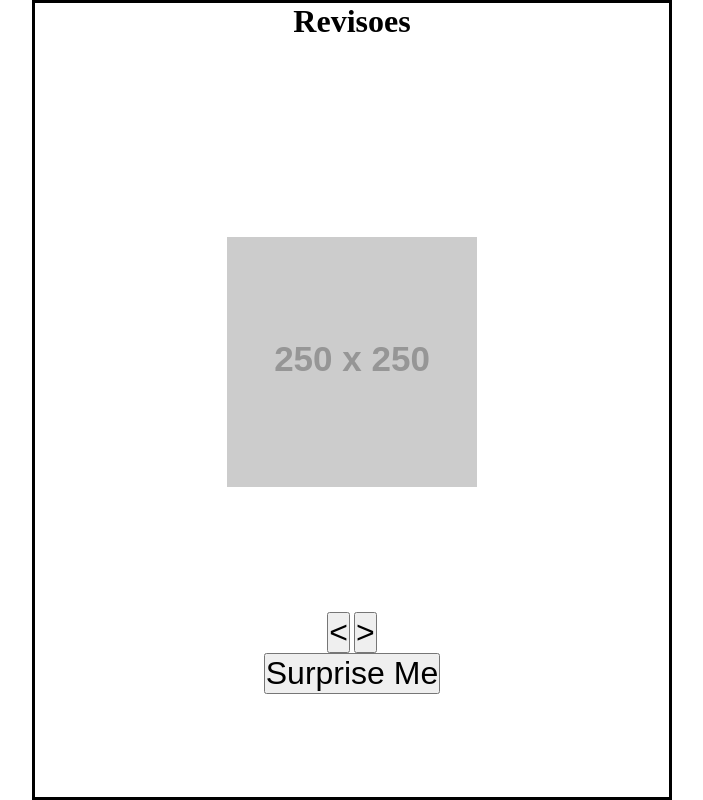
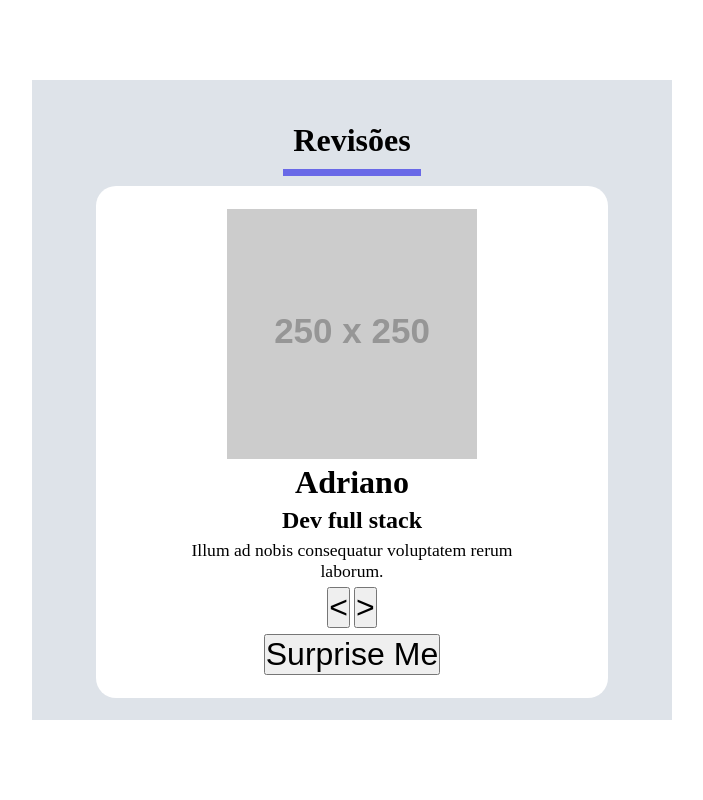
Before and after one commit to MiguelRaveli/carrossel-de-revis-es, a plain HTML site: page index.html in a window 1280 px wide. Both pictures are taken after a click on the button "Surprise Me". Shown: the whole page, without its empty margins (288-991 px from the left). Drawn offline with Linux system fonts and the light colour scheme; placeholder pictures from the web are drawn by us.

Commit message:
update all

```diff
--- a/index.html
+++ b/index.html
@@ -4,58 +4,11 @@
     <meta charset="UTF-8" />
     <meta name="viewport" content="width=device-width, initial-scale=1.0" />
     <title>carrossel de revisões</title>
+    <link rel="stylesheet" href="style.css">
   </head>
   <body>
-    <style>
-      * {
-        margin: 0;
-        padding: 0;
-        box-sizing: border-box;
-      }
-
-      body {
-        width: 100vw;
-        height: 100vh;
-        display: flex;
-        justify-content: center;
-        align-items: center;
-      }
-
-      main {
-        display: flex;
-        flex-direction: column;
-        justify-content: center;
-        align-items: center;
-        width: 50%;
-        height: 100%;
-        border: solid;
-      }
-
-      h1 {
-        font-size: 2em;
-        width: 100%;
-        height: 20%;
-        text-align: center;
-      }
-
-      .container-01 {
-        width: 100%;
-        height: 100%;
-        padding: 20px;
-        display: flex;
-        flex-direction: column;
-        justify-content: center;
-        align-items: center;
-      }
-      button {
-        font-size: 2em;
-      }
-      p {
-        width: 50%;
-      }
-    </style>
     <main>
-      <h1>Revisoes</h1>
+      <h1 id="titleApp">Revisões</h1>
       <div class="container-01">
         <img src="https://placehold.co/250x250" alt="" />
         <h1 id="title"></h1>
@@ -65,52 +18,9 @@
           <button class="btn previous"><</button>
           <button class="btn next">></button>
         </div>
-        <button>Surprise Me</button>
+        <button class="btn surpriseMe">Surprise Me</button>
       </div>
     </main>
-    <script>
-      const people = [
-        {
-          title: "Miguel",
-          subtitle: "Dev Frontend",
-          para: "Lorem ipsum dolor sit amet consectetur adipisicing elit. Asperiores officiis labore facere velit quas! Eos tempore, iure ullam delectus atque eveniet quae inventore illum ad nobis consequatur voluptatem rerum laborum.",
-        },
-        {
-          title: "Matheus",
-          subtitle: "Dev backend",
-          para: "Labore facere velit quas! Eos tempore, iure ullam delectus atque eveniet quae inventore illum ad nobis consequatur voluptatem rerum laborum.",
-        },
-        {
-          title: "Adriano",
-          subtitle: "Dev full stack",
-          para: "Illum ad nobis consequatur voluptatem rerum laborum.",
-        },
-      ];
-      const btns = document.querySelectorAll(".btn");
-      const paragraph = document.querySelector("#paragraph");
-      const title = document.querySelector("#title");
-      const subtitle = document.querySelector("#subtitle");
-
-      const info = (page) => {
-        title.textContent = people[page].title;
-        subtitle.textContent = people[page].subtitle;
-        paragraph.textContent = people[page].para;
-      };
-      let page = 0;
-      btns.forEach((btn) => {
-        btn.addEventListener("click", (e) => {
-          const styles = e.currentTarget.classList;
-          if (styles.contains("next")) {
-            if(page === people.length){
-
-            }
-            page++;
-          } else if (styles.contains("previous")) {
-            page--;
-          }
-          info(page);
-        });
-      });
-    </script>
+<script src="main.js"></script>
   </body>
 </html>
--- /dev/null
+++ b/main.js
@@ -0,0 +1,54 @@
+const people = [
+  {
+    title: "Miguel",
+    subtitle: "Dev Frontend",
+    para: "Lorem ipsum dolor sit amet consectetur adipisicing elit. Asperiores officiis labore facere velit quas! Eos tempore, iure ullam delectus atque eveniet quae inventore illum ad nobis consequatur voluptatem rerum laborum.",
+  },
+  {
+    title: "Matheus",
+    subtitle: "Dev backend",
+    para: "Labore facere velit quas! Eos tempore, iure ullam delectus atque eveniet quae inventore illum ad nobis consequatur voluptatem rerum laborum.",
+  },
+  {
+    title: "Adriano",
+    subtitle: "Dev full stack",
+    para: "Illum ad nobis consequatur voluptatem rerum laborum.",
+  },
+];
+const btns = document.querySelectorAll(".btn");
+const paragraph = document.querySelector("#paragraph");
+const title = document.querySelector("#title");
+const subtitle = document.querySelector("#subtitle");
+const info = (currentPage) => {
+  const item = people[currentPage];
+  title.textContent = item.title;
+  subtitle.textContent = item.subtitle;
+  paragraph.textContent = item.para;
+};
+let currentPage = 0;
+btns.forEach((btn) => {
+  btn.addEventListener("click", (e) => {
+    const styles = e.currentTarget.classList;
+    if (styles.contains("next")) {
+      currentPage++;
+      if (currentPage === people.length) {
+        currentPage = 0;
+      }
+    } else if (styles.contains("previous")) {
+      currentPage--;
+      if (currentPage < 0) {
+        currentPage = 0;
+      }
+    } else if (styles.contains("surpriseMe")) {
+      currentPage = Math.floor(Math.random() * people.length);
+    }
+    info(currentPage);
+  });
+});
+
+window.addEventListener("DOMContentLoaded", () => {
+  const item = people[currentPage];
+  title.textContent = item.title;
+  subtitle.textContent = item.subtitle;
+  paragraph.textContent = item.para;
+});
--- /dev/null
+++ b/style.css
@@ -0,0 +1,54 @@
+* {
+  margin: 0;
+  padding: 0;
+  box-sizing: border-box;
+}
+
+body {
+  width: 100vw;
+  height: 100vh;
+  display: flex;
+  justify-content: center;
+  align-items: center;
+}
+
+main {
+  display: flex;
+  flex-direction: column;
+  justify-content: center;
+  align-items: center;
+  width: 50%;
+  height: 80%;
+  background-color: #dee3e9;
+}
+
+#titleApp {
+  font-size: 2em;
+  width: auto;
+  height: auto;
+  text-align: center;
+  align-content: center;
+  padding: 10px;
+  margin: 10px;
+  border-bottom: 7px solid #6969e7;
+}
+
+.container-01 {
+  width: 80%;
+  height: 80%;
+  padding: 20px;
+  display: flex;
+  flex-direction: column;
+  justify-content: space-around;
+  align-items: center;
+  border-radius: 20px;
+  background-color: #ffffff;
+}
+button {
+  font-size: 2em;
+}
+p {
+  width: 80%;
+  font-size: 1.1em;
+  text-align: center;
+}
```
